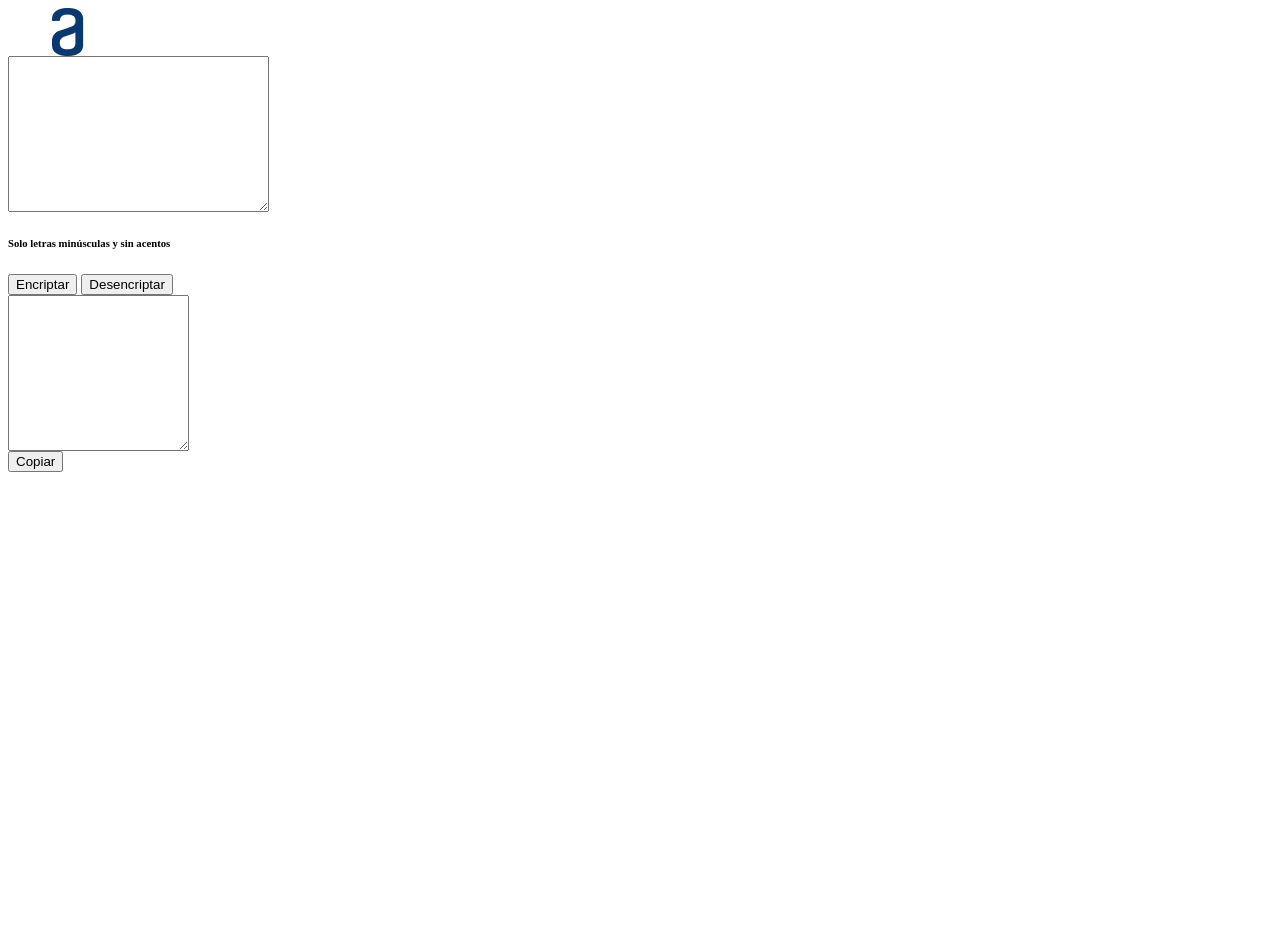
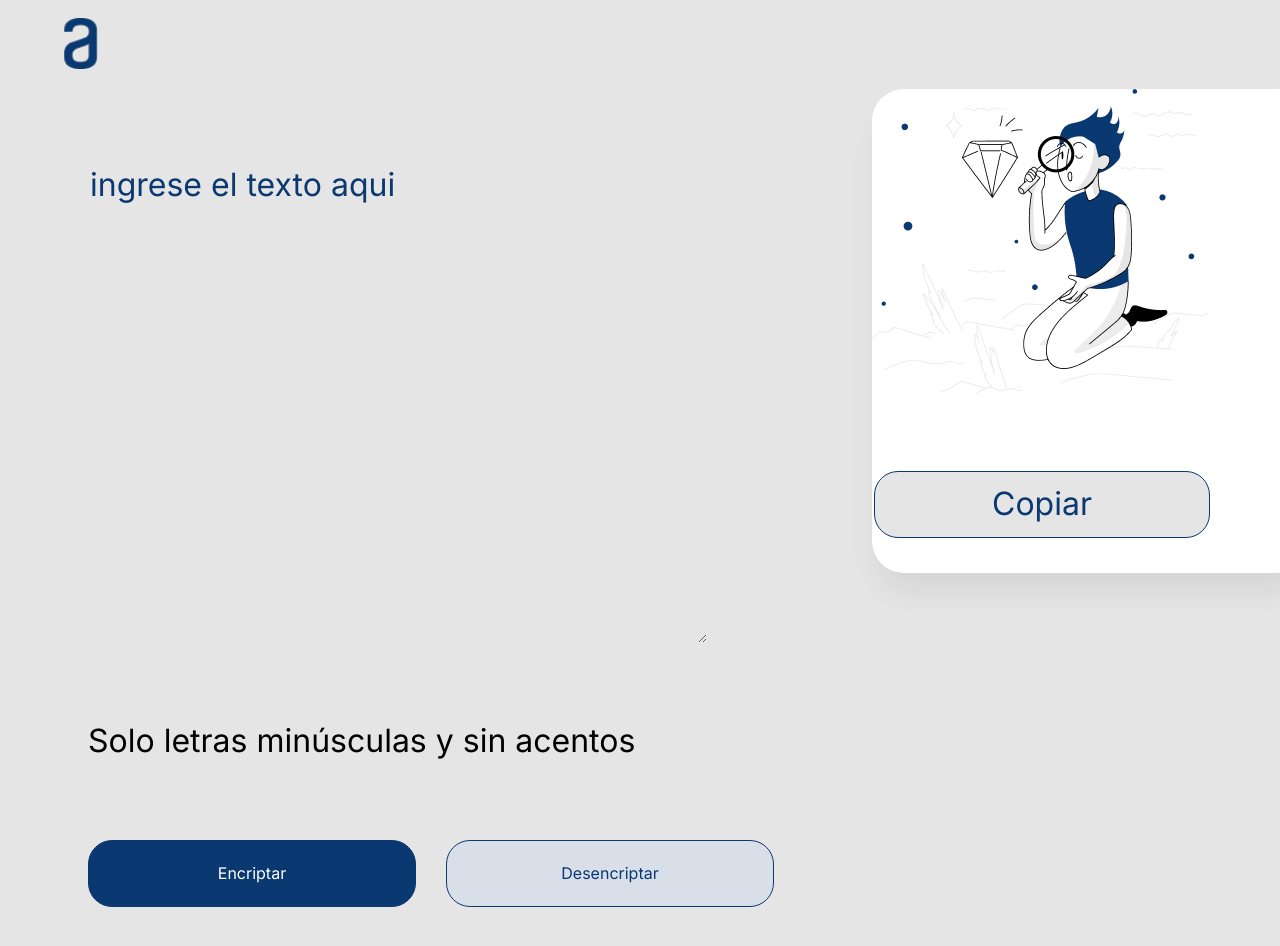
Before and after one commit to IFIX404/Challenge1-Encriptador-de-texto, a plain HTML site: page index.html in a window 1280 px wide. Before the commit the page ends 800 px from the top, so only its background shows below. Drawn offline with Linux system fonts and the light colour scheme.

Commit message:
applying some styles with css

```diff
--- a/index.html
+++ b/index.html
@@ -15,18 +15,17 @@
   </header>
   <main>
     <section>
-      <textarea class="text" cols="30" rows="10" required></textarea>
+      <textarea class="text" cols="30" rows="10" required placeholder="Ingrese el texto aqui"></textarea>
       <div>
         <h6 class="information">Solo letras minúsculas y sin acentos</h6>
       </div>
       <div class="buttons">
-        <button>Encriptar</button>
-        <button>Desencriptar</button>
+        <button class="encrypt">Encriptar</button>
+        <button class="decrypt">Desencriptar</button>
       </div>
     </section>
-
     <section>
-      <textarea class="textview" cols="20" rows="10"></textarea>
+      <textarea class="textview" cols="20" rows="10" pla></textarea>
       <div>
         <button class="copy">Copiar</button>
       </div>
--- a/style.css
+++ b/style.css
@@ -0,0 +1,78 @@
+* {
+  background: #E5E5E5;
+  font-family: 'Inter';
+  font-style: normal;
+  font-weight: 400;
+  font-size: 32px;
+  line-height: 150%;
+}
+.logo {
+  padding-top: 10px;
+  margin-left: 10px;
+  width: 10%;
+}
+main {
+  display: flex;
+  margin-bottom: 50px;
+  margin-left: 80px;
+}
+.text {
+  border: none;
+  color: #0A3871;
+  margin-top: 90px;
+  text-transform: lowercase;
+  outline: none;
+}
+::placeholder {
+  color: #0A3871;
+}
+.textview {
+  background: #FFFFFF;
+  background-image: url(imagenes/Muñeco.png);
+  background-repeat: no-repeat;
+  box-shadow: 0px 24px 32px -8px rgba(0, 0, 0, 0.08);
+  border-radius: 32px;
+  color: #0A3871;
+  margin-left: 98px;
+  margin-top: 20px;
+  padding-left: 20px;
+  position: fixed;
+  border: none;
+  outline: none;
+}
+.buttons {
+  display: flex;
+  margin-top: 20px;
+}
+.encrypt {
+  width: 328px;
+  height: 67px;
+  background: #0A3871;
+  border: 1px solid #0A3871;
+  border-radius: 24px;
+  color: #FFFFFF;
+  font-size: 16px;
+  cursor: pointer;
+}
+.decrypt {
+  width: 328px;
+  height: 67px;
+  background: #D8DFE8;
+  border: 1px solid #0A3871;
+  border-radius: 24px;
+  color: #0A3871;
+  font-size: 16px;
+  margin-left: 30px;
+  cursor: pointer;
+}
+.copy {
+  border: 1px solid #0A3871;
+  border-radius: 24px;
+  width: 336px;
+  height: 67px;
+  color: #0A3871;
+  position: absolute;
+  margin-top: 402px;
+  margin-left: 100px;
+  cursor: pointer;
+}
```
